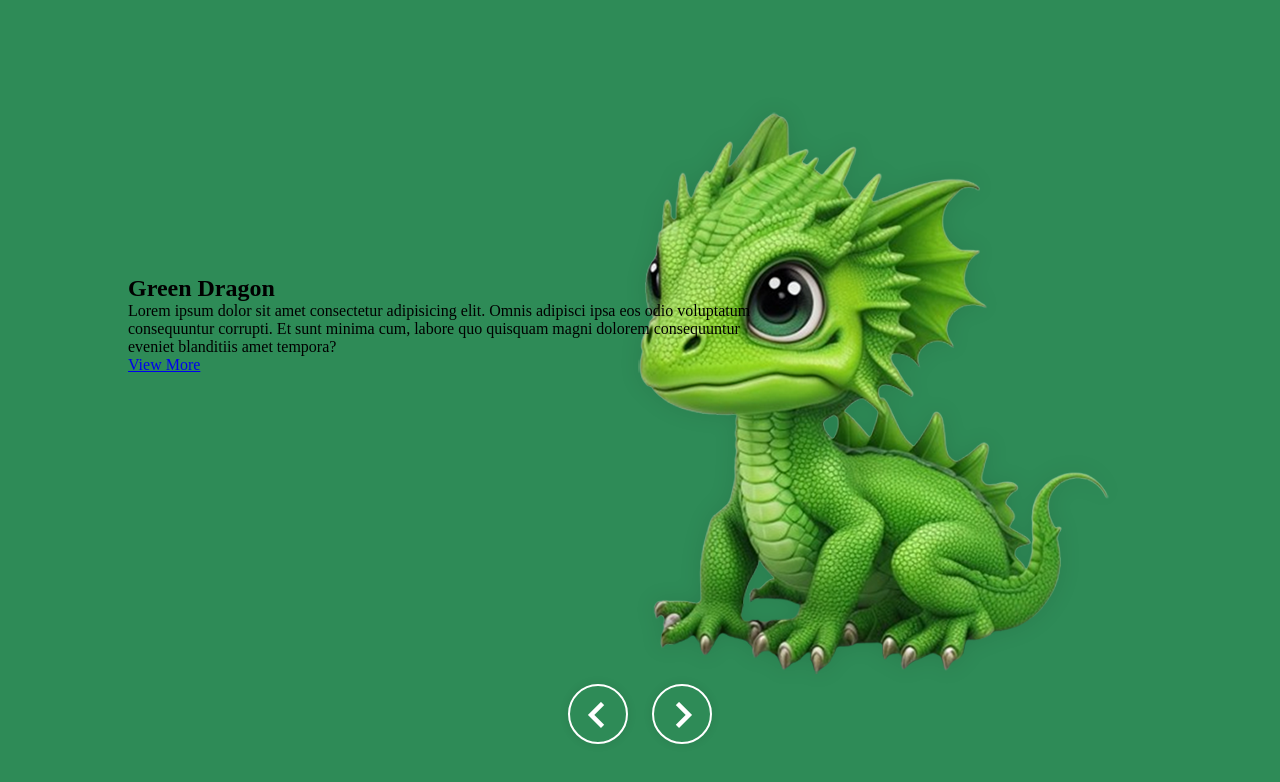
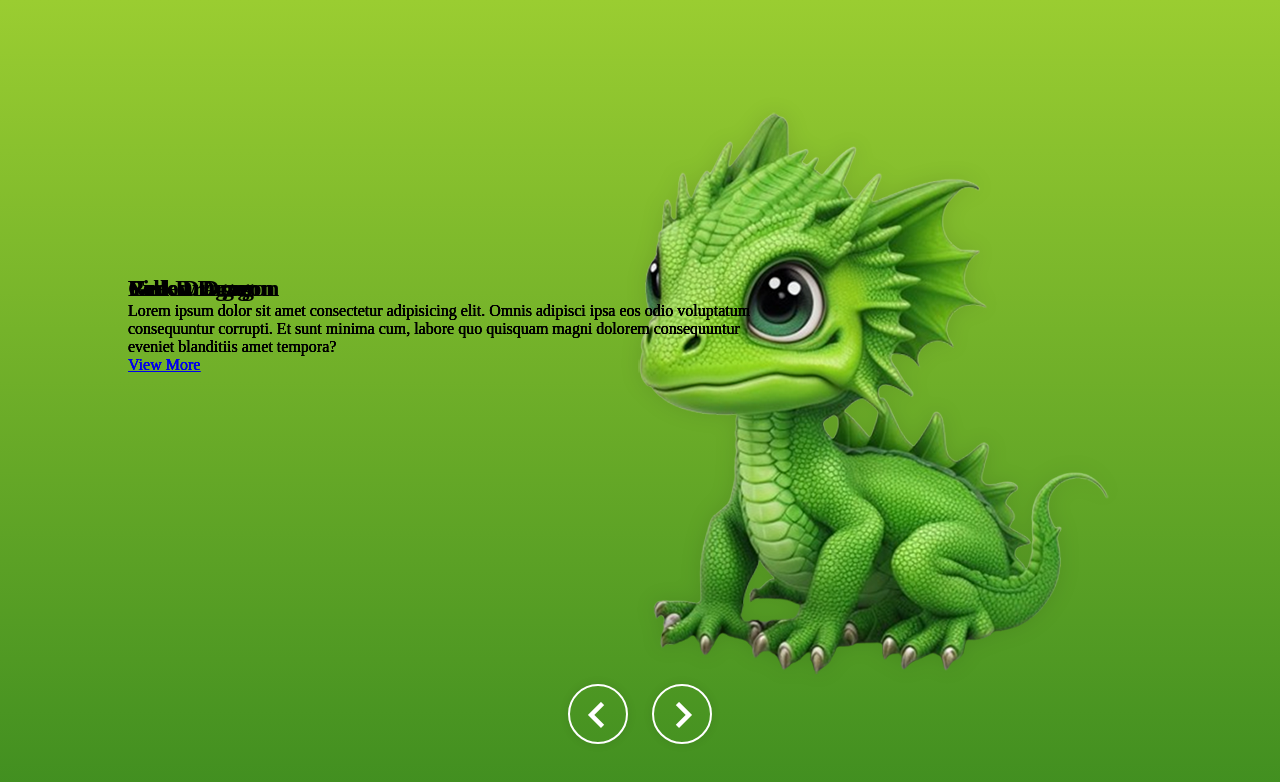
Before and after one commit to intberk/Animated-Pages, a plain HTML site: page index.html in a window 1280 px wide. Both pictures are taken after a click on the element 598 px from the left and 714 px from the top of the page. Drawn offline with nearby package versions, Linux system fonts and the light colour scheme.

Commit message:
Final Commit

```diff
--- a/index.html
+++ b/index.html
@@ -11,17 +11,56 @@
 </head>
 
 <body>
+
+    <div class="bg-box">
+        <div class="bg"></div>
+        <div class="bg"></div>
+        <div class="bg"></div>
+        <div class="bg"></div>
+    </div>
+
+
     <div class="carousel">
-
         <div class="list-img">
             <div class="item">
                 <img src="img1.png">
             </div>
+            <div class="item">
+                <img src="img2.png">
+            </div>
+            <div class="item">
+                <img src="img3.png">
+            </div>
+            <div class="item">
+                <img src="img4.png">
+            </div>
         </div>
+
 
         <div class="box-info">
             <div class="list-info">
                 <h2>Green Dragon</h2>
+                <p>Lorem ipsum dolor sit amet consectetur adipisicing elit. Omnis adipisci ipsa eos odio voluptatum consequuntur corrupti. Et sunt minima cum, labore quo quisquam magni dolorem consequuntur eveniet blanditiis amet tempora?</p>
+                <a href="#" class="btn">View More</a>
+            </div>
+        </div>
+        <div class="box-info">
+            <div class="list-info">
+                <h2>Red Dragon</h2>
+                <p>Lorem ipsum dolor sit amet consectetur adipisicing elit. Omnis adipisci ipsa eos odio voluptatum consequuntur corrupti. Et sunt minima cum, labore quo quisquam magni dolorem consequuntur eveniet blanditiis amet tempora?</p>
+                <a href="#" class="btn">View More</a>
+            </div>
+        </div>
+        <div class="box-info">
+            <div class="list-info">
+                <h2>Yellow Dragon</h2>
+                <p>Lorem ipsum dolor sit amet consectetur adipisicing elit. Omnis adipisci ipsa eos odio voluptatum consequuntur corrupti. Et sunt minima cum, labore quo quisquam magni dolorem consequuntur eveniet blanditiis amet tempora?</p>
+                <a href="#" class="btn">View More</a>
+            </div>
+        </div>
+        <div class="box-info">
+            <div class="list-info">
+                <h2>Pink Dragon</h2>
                 <p>Lorem ipsum dolor sit amet consectetur adipisicing elit. Omnis adipisci ipsa eos odio voluptatum consequuntur corrupti. Et sunt minima cum, labore quo quisquam magni dolorem consequuntur eveniet blanditiis amet tempora?</p>
                 <a href="#" class="btn">View More</a>
             </div>
--- a/script.js
+++ b/script.js
@@ -0,0 +1,25 @@
+const listInfo = document.querySelector('.list-info');
+const listImg = document.querySelector('.list-img');
+const nextBtn = document.querySelector('.next-btn');
+const prevBtn = document.querySelector('.prev-btn');
+const bgs = document.querySelectorAll('.bg');
+
+let index= 0;
+
+nextBtn.addEventListener('click', ()=>{
+
+    index = (index < 3) ? index + 1 : 3;
+    listInfo.style.transform = `translateY(${index * -25}%)`;
+    listImg.style.transform = `translateY(${index * -100}%)`;
+    bgs[index].classList.add('active');
+
+});
+
+prevBtn.addEventListener('click', ()=>{
+
+    indexPrev = (index > 0 ) ? index : 0;
+    index = (index > 0) ? index - 1 : 0;
+    listInfo.style.transform = `translateY(${index * -25}%)`;
+    listImg.style.transform = `translateY(${index * -100}%)`;
+    bgs[indexPrev].classList.remove('active');
+});
--- a/style.css
+++ b/style.css
@@ -4,13 +4,10 @@
     box-sizing: border-box;
 }
 
-body {
-    background: seagreen;
-}
-
 .carousel {
     height: 100vh;
     padding: 0 10%;
+    overflow: hidden;
 }
 
 .carousel .box-info {
@@ -19,6 +16,11 @@ body {
     transform: translateY(-50%);
     width: 650px;
     height: 250px;
+    overflow: hidden;
+}
+
+.box-info .list-info {
+    transition: 1s cubic-bezier(0.68, -0.55, 0.265, 1.55)
 }
 
 .list-info .info {
@@ -57,6 +59,7 @@ body {
 
 .carousel .list-img {
     height: 100%;
+    transition: 1s cubic-bezier(0.68, -0.55, 0.265, 1.55);
 }
 
 .list-img .item {
@@ -95,3 +98,38 @@ body {
     font-size: 55px;
     color: #ffff;
 }
+
+.bg-box .bg {
+    position: absolute;
+    width: 100%;
+    height: 100%;
+    transition: 1s cubic-bezier(0.68, -0.55, 0.265, 1.55);
+}
+
+.bg-box .bg:nth-child(1) {
+    background: linear-gradient(360deg, #408e20, #9acd31);
+}
+
+.bg-box .bg:nth-child(2) {
+    background: linear-gradient(360deg, #550802, #f40401);
+}
+
+.bg-box .bg:nth-child(3) {
+    background: linear-gradient(360deg, #696901, #ffff03);
+}
+
+.bg-box .bg:nth-child(4) {
+    background: linear-gradient(360deg, #823043, #fac0cb);
+}
+
+.bg-box .bg:nth-child(2),
+.bg-box .bg:nth-child(3),
+.bg-box .bg:nth-child(4) {
+    clip-path: circle(0% at 50% 50%);
+}
+
+.bg-box .bg:nth-child(2).active,
+.bg-box .bg:nth-child(3).active,
+.bg-box .bg:nth-child(4).active {
+    clip-path: circle(75% at 50% 50%);
+}
```
